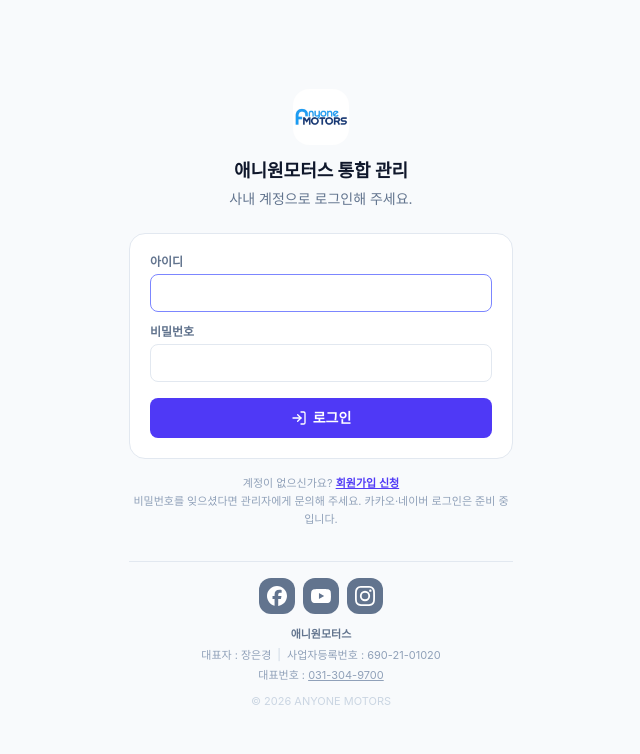
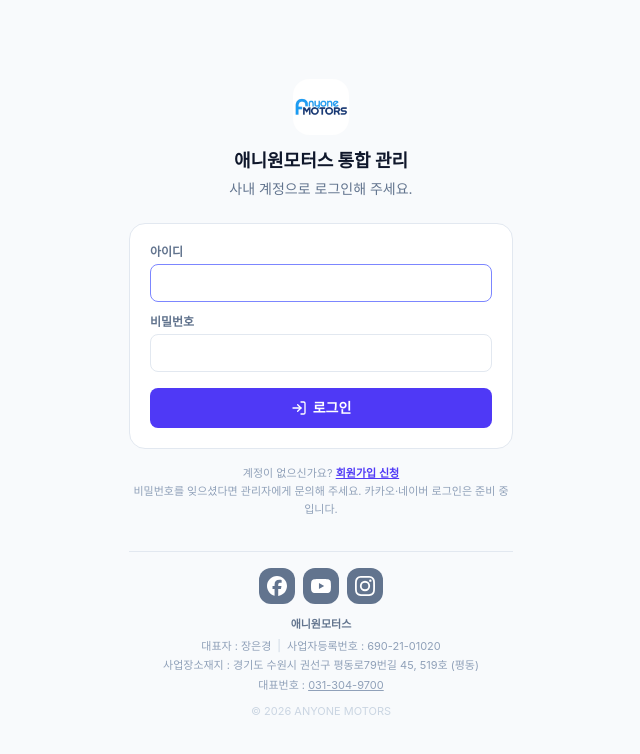
Before and after one commit to jjhstc2285/Carvior_Corp, a React (Vite) app: page / in a window 1280 px wide. Shown: the top 754 px of the page, without its empty margins (319-959 px from the left). Built offline with nearby package versions, Linux system fonts and the light colour scheme; no server answers.

Commit message:
feat: 로그인 화면 푸터에 사업장 소재지

```diff
--- a/src/components/auth/LoginPage.tsx
+++ b/src/components/auth/LoginPage.tsx
@@ -98,6 +98,7 @@ export default function LoginPage() {
             <span className="mx-1.5 text-slate-300">|</span>
             사업자등록번호 : 690-21-01020
           </p>
+          <p className="mt-0.5">사업장소재지 : 경기도 수원시 권선구 평동로79번길 45, 519호 (평동)</p>
           <p className="mt-0.5">
             대표번호 :{' '}
             <a href="tel:0313049700" className="underline hover:text-slate-600">
```
